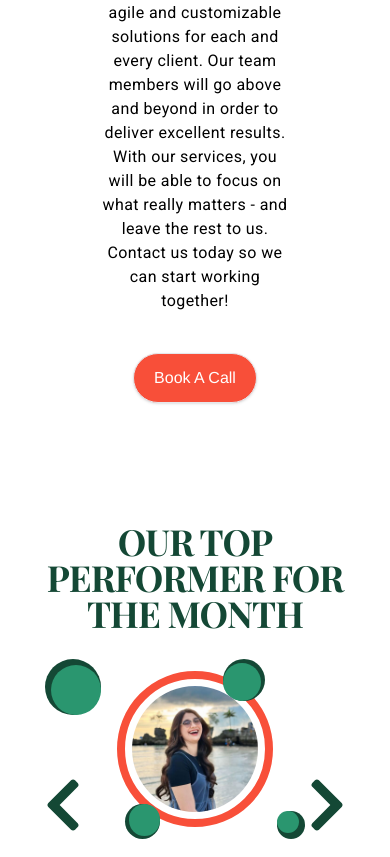
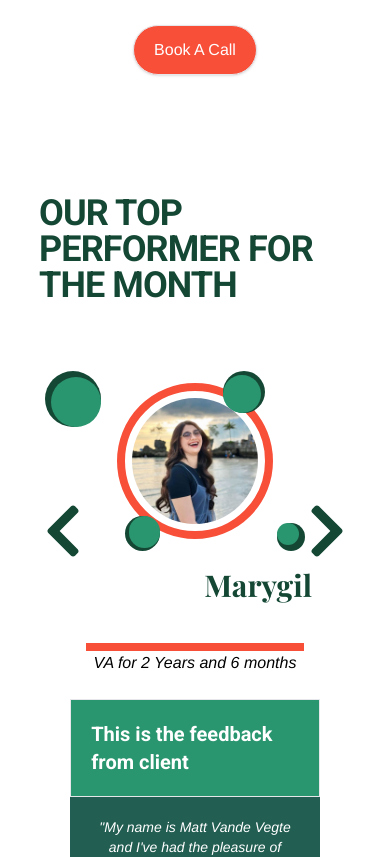
Before and after one commit to Gynius/rcfh, a React (Vite) app: page /teams in a window 390 px wide. Shown: the part 952-1809 px from the top of the page. Built offline with nearby package versions, Linux system fonts and the light colour scheme; a web font is replaced by a local one.

Commit message:
october 12 EOD

```diff
--- a/src/components/Rcfh.jsx
+++ b/src/components/Rcfh.jsx
@@ -2,8 +2,8 @@ import React from "react";
 
 function Rcfh() {
   return (
-    <div className="flex justify-center items-center py-20 px-20">
-      <div className="w-5/6 flex flex-col">
+    <div className="flex justify-center items-center py-10">
+      <div className=" md:w-4/5 flex flex-col ">
         <p className="font-roboto tracking-wide text-center text-base">
           <span className="text-6xl font-playfair font-extrabold text-green tracking-wider pr-10 rounded-full">
             RCFH
--- a/src/components/VASpotlightLayout.jsx
+++ b/src/components/VASpotlightLayout.jsx
@@ -28,7 +28,7 @@ function VASpotlightLayout() {
   return (
     <section className="w-full flex items-center justify-center flex-col mb-20">
       <div className="w-4/5">
-        <h2 className="text-center font-playfair text-4xl font-bold text-green tracking-tight leading-none py-10">
+        <h2 className="text-4xl text-left font-roboto md:text-6xl font-extrabold text-green tracking-tight leading-none py-20">
           OUR TOP PERFORMER FOR THE MONTH
         </h2>
       </div>
@@ -36,7 +36,7 @@ function VASpotlightLayout() {
         {itemsToShow.map((spotlight, index) => {
           return (
             <div key={index} className="flex flex-col gap-10 items-center">
-              <div className="w-full flex relative flex-col items-center md:items-start 2xl:flex-row  justify-center">
+              <div className="w-full flex relative flex-col items-center md:items-start 2xl:flex-row justify-center">
                 <button
                   className="carousel-button prev text-green text-6xl"
                   onClick={handlePrev}
@@ -90,7 +90,7 @@ function VASpotlightLayout() {
                   id="content"
                   className="w-full flex flex-col h-[100%] items-center justify-start "
                 >
-                  <div className="w-full flex items-center justify-center gap-5 py-2">
+                  <div className="w-full flex items-center justify-center gap-5 py-2 flex-col md:flex-row ">
                     <h3 className="w-[75%] text-3xl text-green font-bold font-playfair py-5 text-right 2xl:text-6xl">
                       {spotlight.name}
                     </h3>
```
